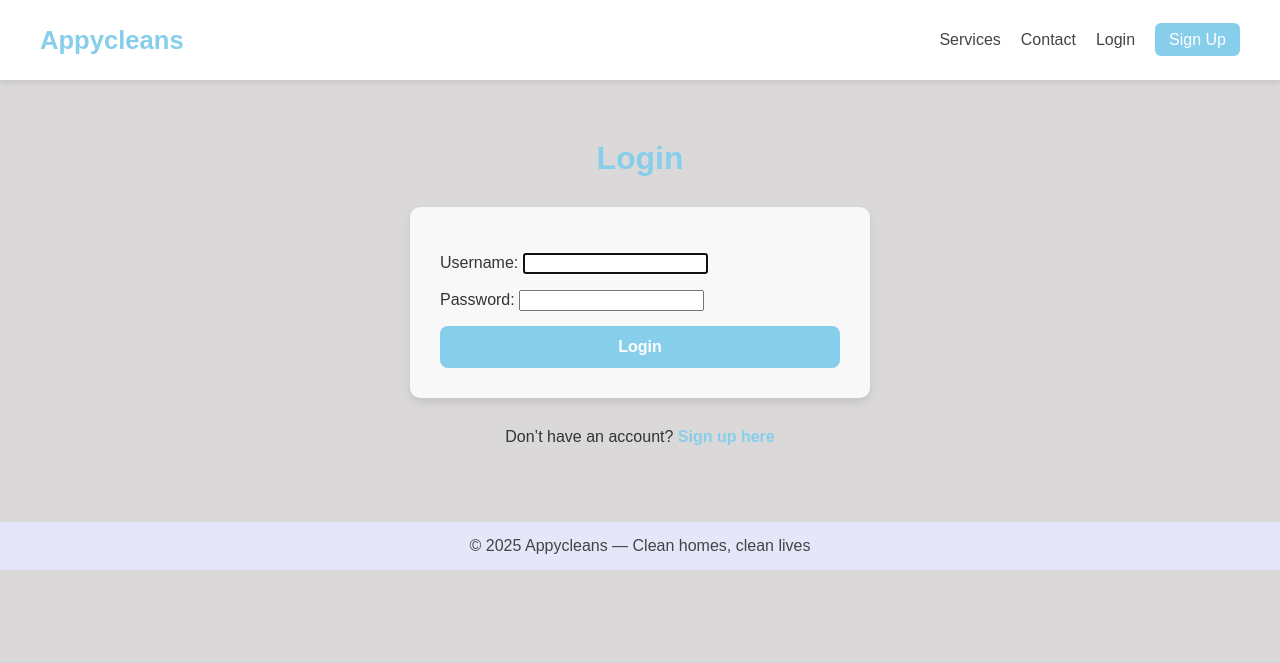
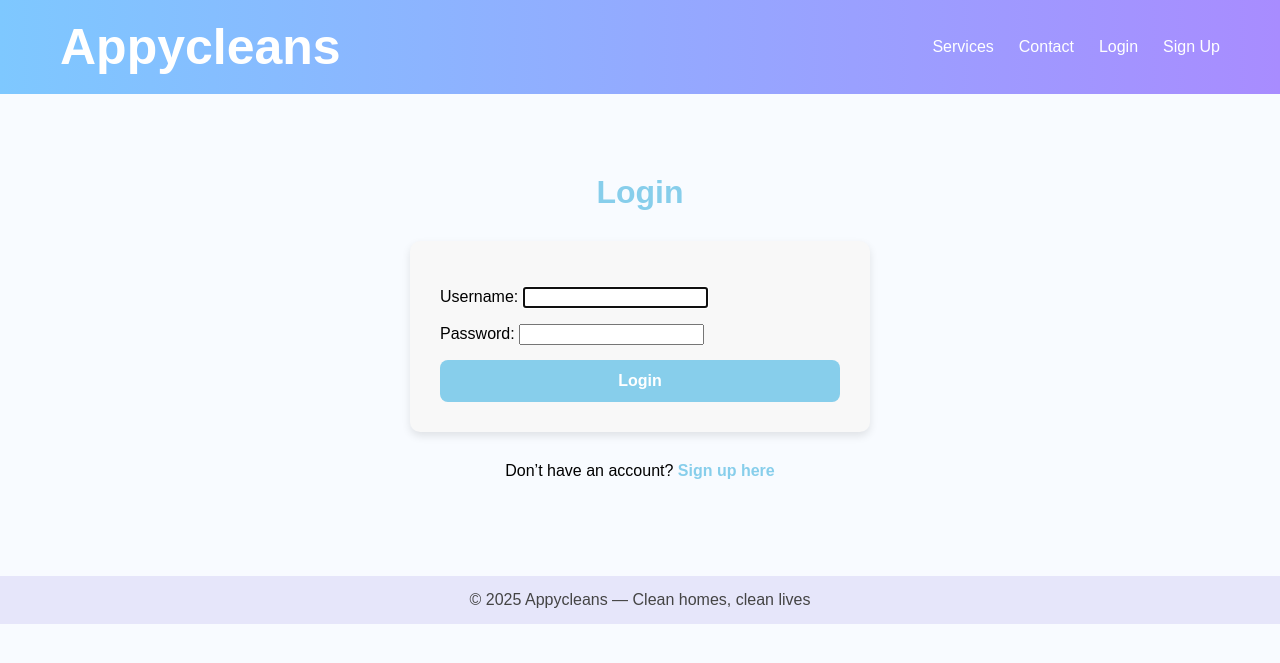
Before and after one commit to OtienoFaithAtieno/AppyCleans, a Django app: a page that uses services/templates/services/base.html in a window 1280 px wide. Shown: the top 663 px of the page. Run offline with Django 3.2, Linux system fonts and the light colour scheme.

Commit message:
improved the user interface

```diff
--- a/services/static/services/style.css
+++ b/services/static/services/style.css
@@ -1,9 +1,9 @@
 /* === GLOBAL === */
 body {
     margin: 0;
-    background-color: rgb(218, 216, 216);
-    font-family: 'Poppins', sans-serif;
-    color: #333;
+    background:#f8fbff;
+    font-family: Arial, Helvetica, sans-serif;
+   /* color: #333;*/
   }
 
  /* === NAVBAR === */
@@ -11,28 +11,36 @@ body {
   display: flex;
   justify-content: space-between;
   align-items: center;
-  padding: 15px 40px;
-  background-color: white;
-  box-shadow: 0 2px 6px rgba(0,0,0,0.1);
+  padding: 18px 60px;
+  background:linear-gradient(90deg,#7ec8ff,#a88cff);
+  /*box-shadow: 0 2px 6px rgba(0,0,0,0.1);*/
+  color:white;
 }
 
-.nav-logo a {
+/*.logo a {
   font-size: 1.6em;
   font-weight: bold;
-  color: #87CEEB;
+  color: #87CEEBwhite;
   text-decoration: none;
+}*/
+
+.logo{
+    font-size:50px;
+    font-weight:bold;
+    text-decoration:none;
+    color:white;
 }
 
 .nav-links {
   list-style: none;
   display: flex;
   align-items: center;
-  gap: 20px;
+  gap: 25px;
 }
 
 .nav-links li a {
   text-decoration: none;
-  color: #444;
+  color:/* #444*/white;
   font-weight: 500;
 }
 
@@ -68,7 +135,7 @@ body {
 
   /* === PAGE LAYOUT === */
   main {
-    padding: 20px;
+    padding: 40px 80px;
   }
 
   /* === SERVICE CARDS === */
--- a/services/templates/services/base.html
+++ b/services/templates/services/base.html
@@ -6,12 +6,14 @@
 <title>{% block title %}Appycleans{% endblock %}</title>
 <link rel="stylesheet" href="{% static 'services/style.css' %}">
 </head>
+
 <body>
 
+<!-- NAVBAR -->
+
 <nav class="navbar">
-    <div class="nav-logo">
-      <a href="{% url 'landing' %}">Appycleans</a>
-    </div>
+
+<a href="{% url 'landing' %}" class="logo">Appycleans</a>
 
 <ul class="nav-links">
 <li><a href="{% url 'services' %}">Services</a></li>
@@ -25,11 +27,46 @@
 <li><a href="{% url 'logout' %}">Logout</a></li>
 {% else %}
 <li><a href="{% url 'login' %}">Login</a></li>
-        <li><a href="{% url 'signup' %}" class="nav-btn">Sign Up</a></li>
+<li><a href="{% url 'signup' %}">Sign Up</a></li>
 {% endif %}
+
 </ul>
+
 </nav>
 
+<!-- HERO SECTION (Landing Page Only) -->
+
+{% if request.path == "/" %}
+
+<section class="hero">
+
+<div class="hero-text">
+
+<h1>
+The best laundry services in
+<span>Nairobi, Kenya</span>
+</h1>
+
+<p>
+Professional laundry, cleaning, pest control, pickup and delivery services
+designed for convenience.
+</p>
+
+<a href="{% url 'booking' %}" class="btn-primary">Book Service</a>
+<a href="{% url 'services' %}" class="btn-secondary">Learn More</a>
+
+</div>
+
+<div class="hero-image">
+<img src="../static/images/image3.jpg" alt="Laundry">
+</div>
+
+</section>
+
+{% endif %}
+
+<!-- PAGE CONTENT -->
+<section>
  <main>
 
     {% if messages %}
@@ -42,6 +79,7 @@
 
     {% block content %}{% endblock %}
   </main>
+</section>
 
   <footer>
     © 2025 Appycleans — Clean homes, clean lives
```
Also changed, not shown: other parts of services/static/services/style.css (+59 -0 lines), services/static/images/UI.jpg (added), 1 other file. Lines whose indentation alone changed are shown as unchanged.
